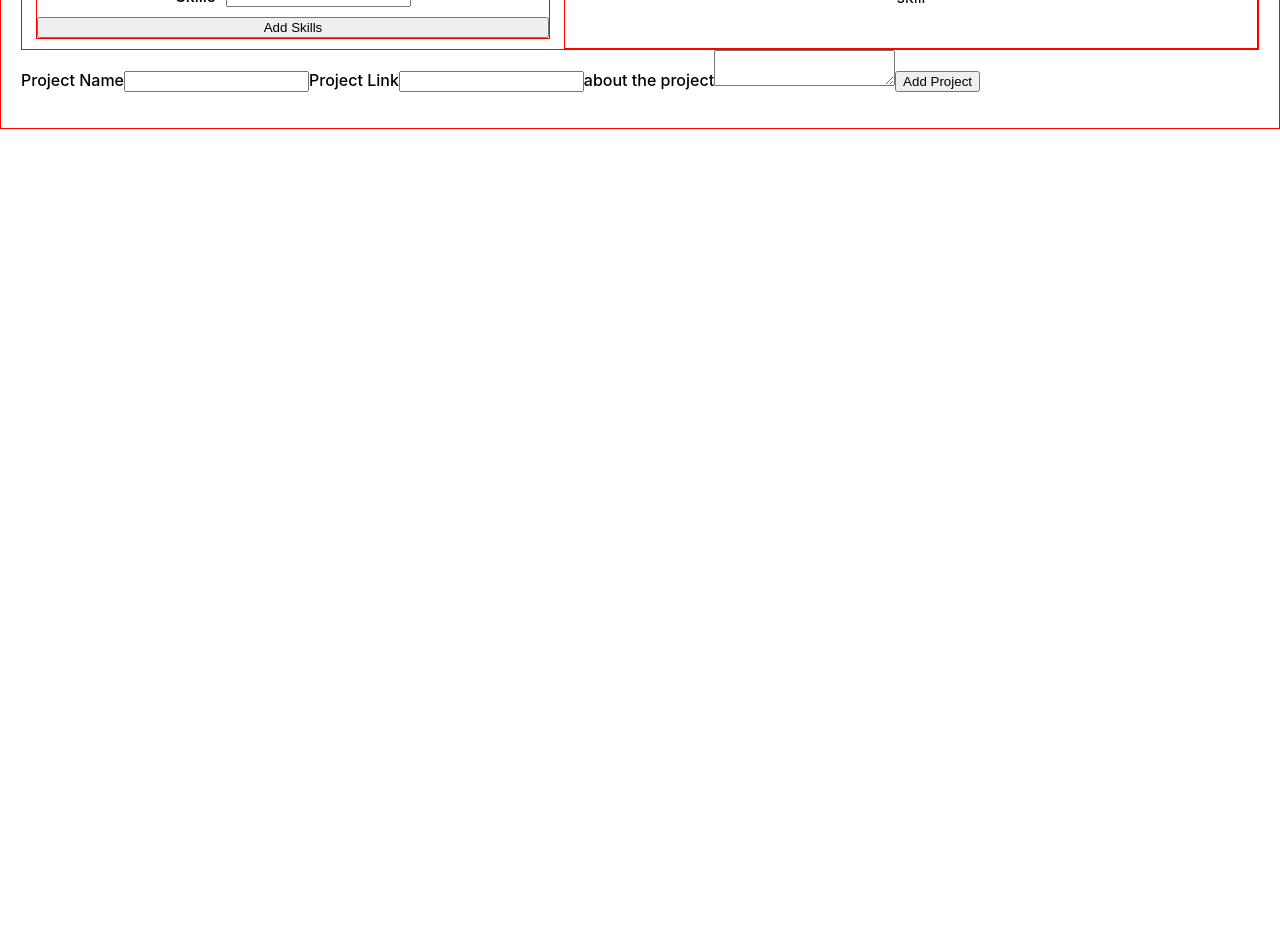
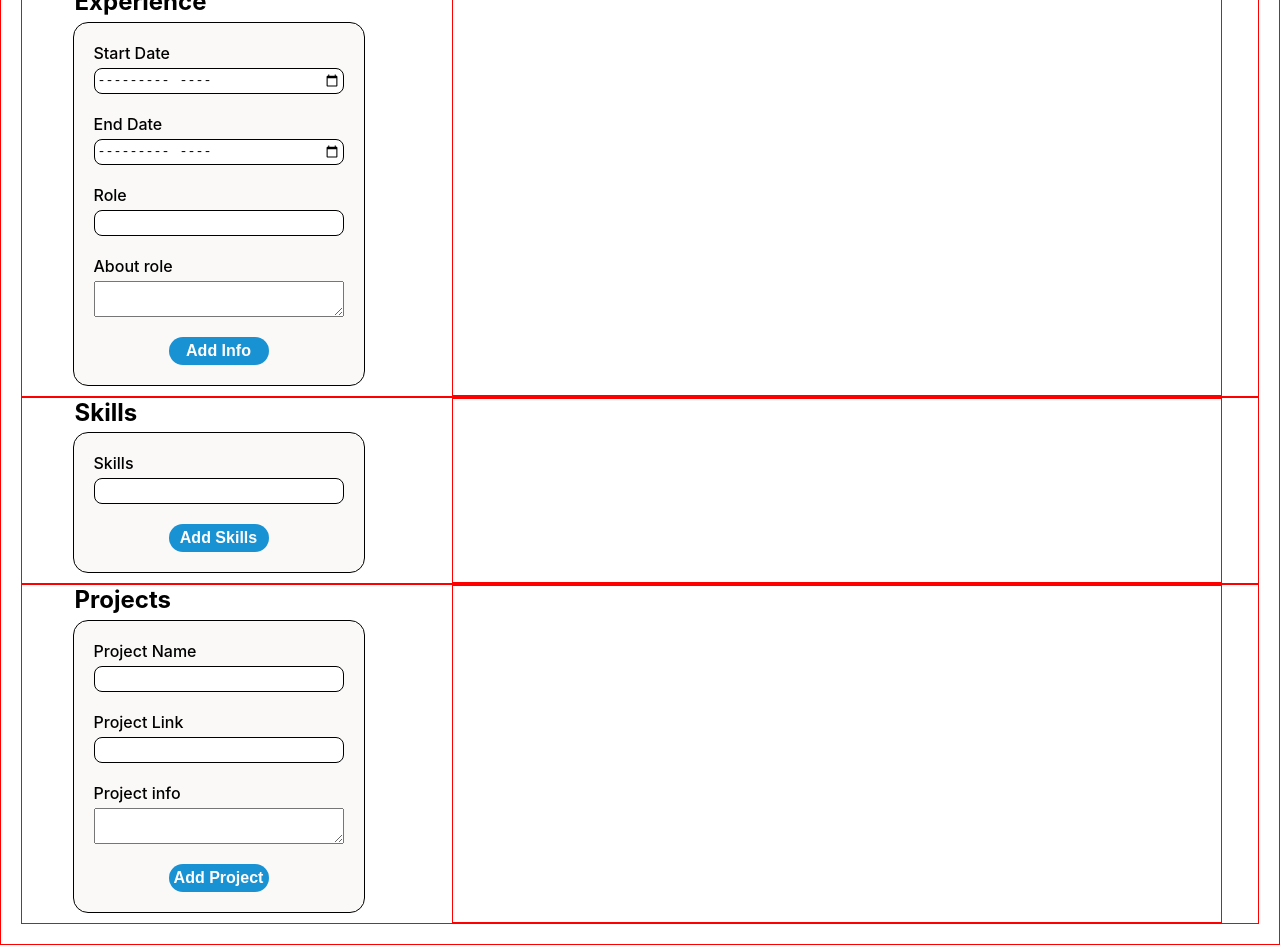
Before and after one commit to Chris-Wagg/TOP-React-CV, a React (Create React App) app in the folder cv-project/: page / in a window 1280 px wide. Shown: the part 580-1525 px from the top of the page. Before the commit the page ends 800 px from the top, so only its background shows below. Built offline with nearby package versions, Linux system fonts and the light colour scheme.

Commit message:
projects blocking done and inputs styling started

```diff
--- a/cv-project/src/Components/AddProjects.jsx
+++ b/cv-project/src/Components/AddProjects.jsx
@@ -65,8 +65,12 @@ class AddProjects extends Component {
 		} = this.state
 		return (
 			<>
-				<div>
+				<div className="sides-container">
 					<form>
+						<fieldset>
+							<legend>Projects</legend>
+							<div className="input-main-container">
+								<div className="input-container">
 									<label htmlFor="aboutMeInput">Project Name</label>
 									<input
 										onChange={this.handleChangeAddProject}
@@ -74,6 +78,8 @@ class AddProjects extends Component {
 										id="projectName"
 										value={projectText.text}
 									/>
+								</div>
+								<div className="input-container">
 									<label htmlFor="aboutMeInput">Project Link</label>
 									<input
 										onChange={this.handleChangeAddProjectURL}
@@ -81,7 +87,9 @@ class AddProjects extends Component {
 										id="projectUrl"
 										value={projectURLText.text}
 									/>
-						<label htmlFor="aboutMeInput">about the project</label>
+								</div>
+								<div className="input-container">
+									<label htmlFor="aboutMeInput">Project info</label>
 									<textarea
 										onChange={this.handleChangeAddAboutProject}
 										type="text"
@@ -89,15 +97,20 @@ class AddProjects extends Component {
 										name="aboutProjectText"
 										value={aboutProjectText.text}
 									></textarea>
+								</div>
 								<button type="submit" onClick={this.onSubmitProject}>
 									Add Project
 								</button>
+							</div>
+						</fieldset>
 					</form>
+					<div className="info-display">
 						<DisplayProjects
 							projectArr={projectArr}
 							projectURLArr={projectURLArr}
 							aboutProjectArr={aboutProjectArr}
 						/>
+					</div>
 				</div>
 			</>
 		)
--- a/cv-project/src/Components/Display Components/DisplayAboutMe.jsx
+++ b/cv-project/src/Components/Display Components/DisplayAboutMe.jsx
@@ -3,13 +3,13 @@ export default function DisplayAboutMe(props) {
 
 	return (
 		<div className="about-me-container">
-			Lorem ipsum dolor sit amet, consectetur adipiscing elit. Praesent tempor
+			{/* Lorem ipsum dolor sit amet, consectetur adipiscing elit. Praesent tempor
 			eu tortor sit amet suscipit. Fusce a tellus vitae quam convallis porttitor
 			at porttitor purus. Aenean eu tincidunt ex. Maecenas sagittis arcu dui.
 			Nulla tincidunt tristique sodales. Aliquam id vehicula dui, non lobortis
 			magna. Praesent lobortis auctor elit ut mollis. Etiam ultricies mattis
 			consectetur. Ut ac lacinia odio. Duis cursus tempus tortor. Etiam eu
-			facilisis eros, et molestie tortor.
+			facilisis eros, et molestie tortor. */}
 			{aboutMeArr.map((e) => {
 				return <li key={e.id}>{e.text}</li>
 			})}
--- a/cv-project/src/Components/Display Components/DisplayPersonalInfo.jsx
+++ b/cv-project/src/Components/Display Components/DisplayPersonalInfo.jsx
@@ -4,20 +4,20 @@ export default function DisplayPersonalInfo(props) {
 	return (
 		<div className="info-container">
 			<div className="name">
-				Chris Wagg
+				{/* Chris Wagg */}
 				{nameArr.map((e) => {
 					return <li key={e.id}>{e.text}</li>
 				})}
 			</div>
 			<div className="contact-info">
 				<div className="phone-number">
-					phone: 1234567890
+					{/* phone: 1234567890 */}
 					{phoneNumArr.map((e) => {
 						return <li key={e.id}>{e.text}phone: </li>
 					})}
 				</div>
 				<div className="email">
-					email: thisEmail@email.com
+					{/* email: thisEmail@email.com */}
 					{emailArr.map((e) => {
 						return <li key={e.id}>{e.text}email: </li>
 					})}
--- a/cv-project/src/Components/Display Components/DisplayProjects.jsx
+++ b/cv-project/src/Components/Display Components/DisplayProjects.jsx
@@ -2,16 +2,22 @@ export default function DisplayProjects(props) {
 	const { projectArr, projectURLArr, aboutProjectArr } = props
 
 	return (
-		<ul>
+		<div className="info-container">
+			<div className="project-name">
 				{projectArr.map((e) => {
 					return <li key={e.id}>{e.text}</li>
 				})}
+			</div>
+			<div className="project-url">
 				{projectURLArr.map((e) => {
 					return <li key={e.id}>{e.text}</li>
 				})}
+			</div>
+			<div className="about-project">
 				{aboutProjectArr.map((e) => {
 					return <li key={e.id}>{e.text}</li>
 				})}
-		</ul>
+			</div>
+		</div>
 	)
 }
--- a/cv-project/src/Components/Display Components/DisplaySkills.jsx
+++ b/cv-project/src/Components/Display Components/DisplaySkills.jsx
@@ -4,7 +4,7 @@ export default function DisplaySkills(props) {
 	return (
 		<div className="info-container">
 			<div className="skill-item">
-				skill
+				{/* skill */}
 				<ul>
 					{skillsArr.map((e) => {
 						return <li key={e.id}>{e.text}</li>
--- a/cv-project/src/index.css
+++ b/cv-project/src/index.css
@@ -5,6 +5,7 @@ body {
 		sans-serif;
 	-webkit-font-smoothing: antialiased;
 	-moz-osx-font-smoothing: grayscale;
+	/* background-color: #e2e8f0; */
 }
 
 code {
@@ -20,6 +21,40 @@ label {
 	font-weight: 500;
 }
 
+li {
+	list-style: none;
+}
+
+button {
+	width: 100px;
+	border-radius: 15px;
+	border: 0;
+	background-color: #1992d4;
+	color: white;
+	font-size: 16px;
+	font-weight: 700;
+	padding: 5px;
+}
+
+button:active {
+	box-shadow: inset -2px -2px 6px rgba(255, 255, 255, 0.7),
+		inset -2px -2px 4px rgba(255, 255, 255, 0.5),
+		inset 2px 2px 2px rgba(255, 255, 255, 0.075),
+		inset 2px 2px 4px rgba(0, 0, 0, 0.15);
+}
+
+legend {
+	font-size: 24px;
+	font-weight: 700;
+}
+
+input {
+	height: 20px;
+	border-radius: 8px;
+	padding: 2px;
+	border: 1px solid black;
+}
+
 .main-container {
 	margin: 0;
 	border: 0;
@@ -31,8 +66,12 @@ label {
 .input-main-container {
 	display: flex;
 	flex-direction: column;
-	gap: 10px;
-	border: 1px solid red;
+	gap: 20px;
+	border: 1px solid black;
+	align-items: center;
+	padding: 20px;
+	border-radius: 15px;
+	background-color: #faf9f7;
 }
 
 .sides-container {
@@ -49,9 +88,12 @@ label {
 
 .input-container {
 	display: flex;
-	justify-content: center;
-	gap: 10px;
+	flex-direction: column;
+	justify-content: space-between;
+	gap: 5px;
 	width: 40vw;
+	/* border: 1px solid blue; */
+	width: 250px;
 }
 
 .info-container {
```
Lines whose indentation alone changed are shown as unchanged.
